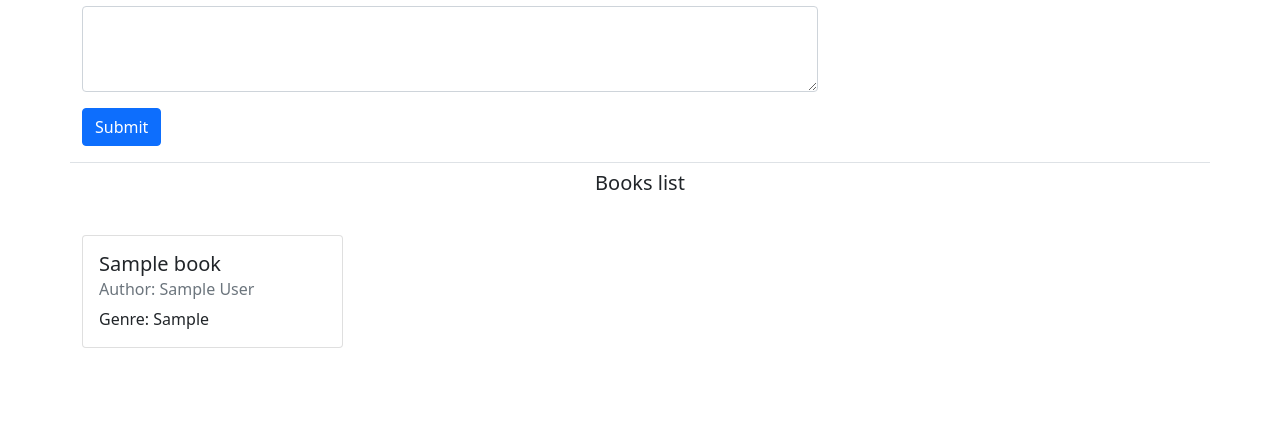
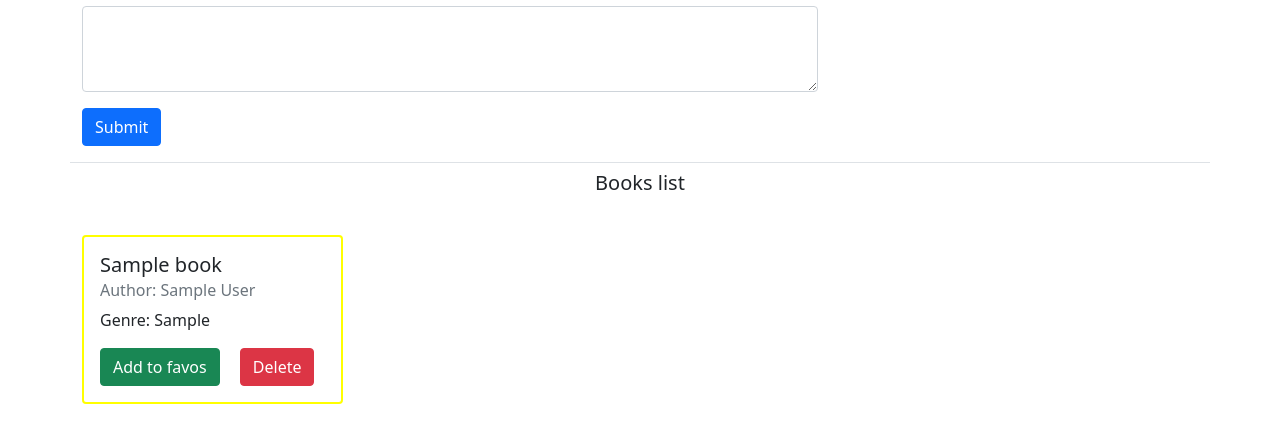
Before and after one commit to Taalaybek/todo-django, a Django app: page /books in a window 1280 px wide. Shown: the part 574-1002 px from the top of the page. Before the commit the page ends 922 px from the top, so only its background shows below. Run offline with Django 3.2, Linux system fonts and the light colour scheme; tables that the repository leaves empty hold one stand-in row (values such as "Sample post").

Commit message:
delete and favorite buttons of book

```diff
--- a/main/templates/books.html
+++ b/main/templates/books.html
@@ -52,11 +52,13 @@
     <div class="row my-2 py-3">
       {% for book in books %}
       <div class="col-lg-3 col-md-4 col-sm-12">
-        <div class="card">
+        <div class="card" style="border: 2px solid yellow">
           <div class="card-body">
             <h5 class="card-title">{{ book.title }}</h5>
             <h6 class="card-subtitle mb-2 text-muted">Author: {{ book.author }}</h6>
             <p class="card-text">Genre: {{ book.genre }}</p>
+            <a href="#" class="card-link btn btn-success">Add to favos</a>
+            <a href="{% url 'delete-book' book.id %}" class="card-link btn btn-danger">Delete</a>
           </div>
         </div>
       </div>
```
